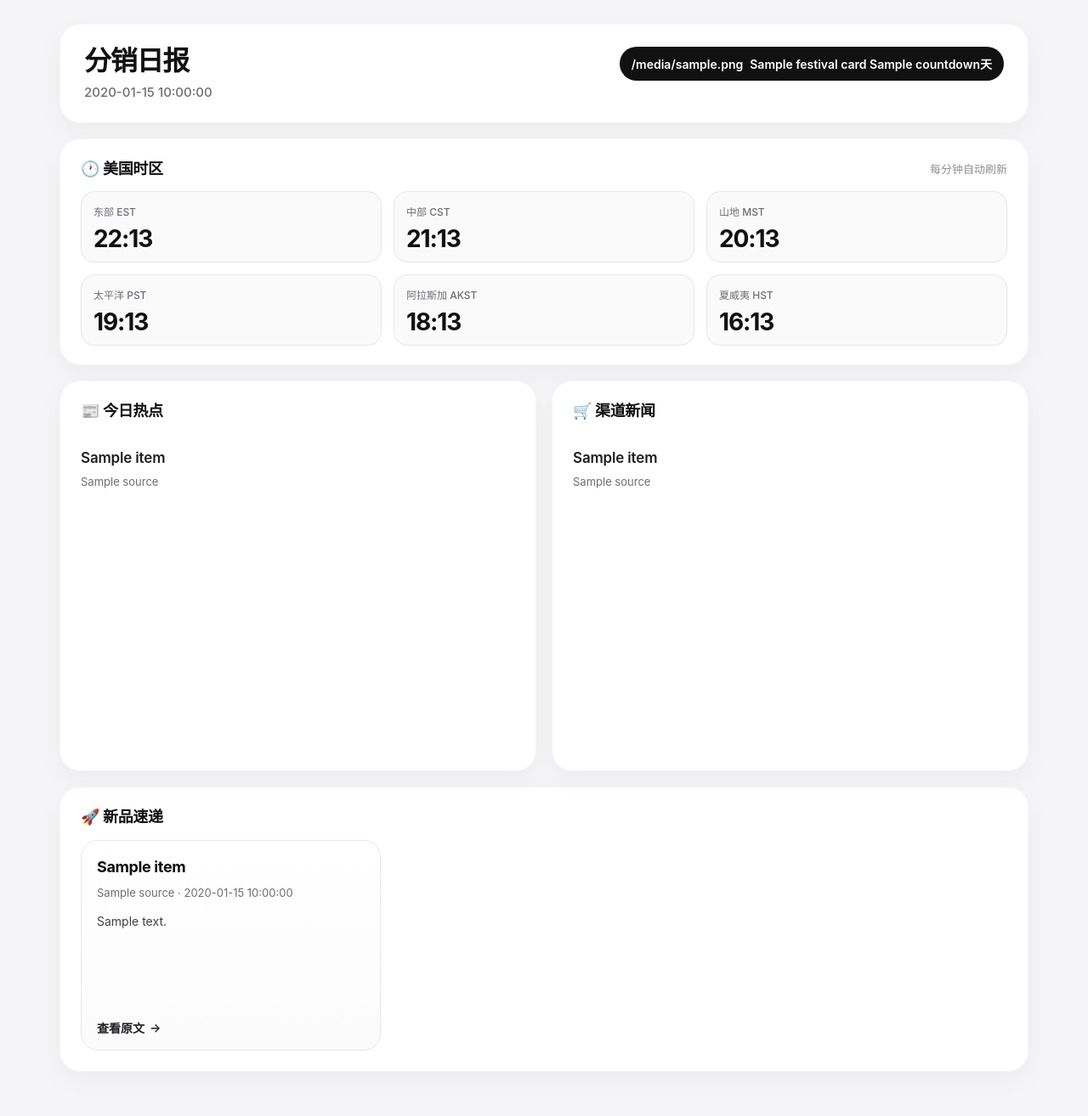
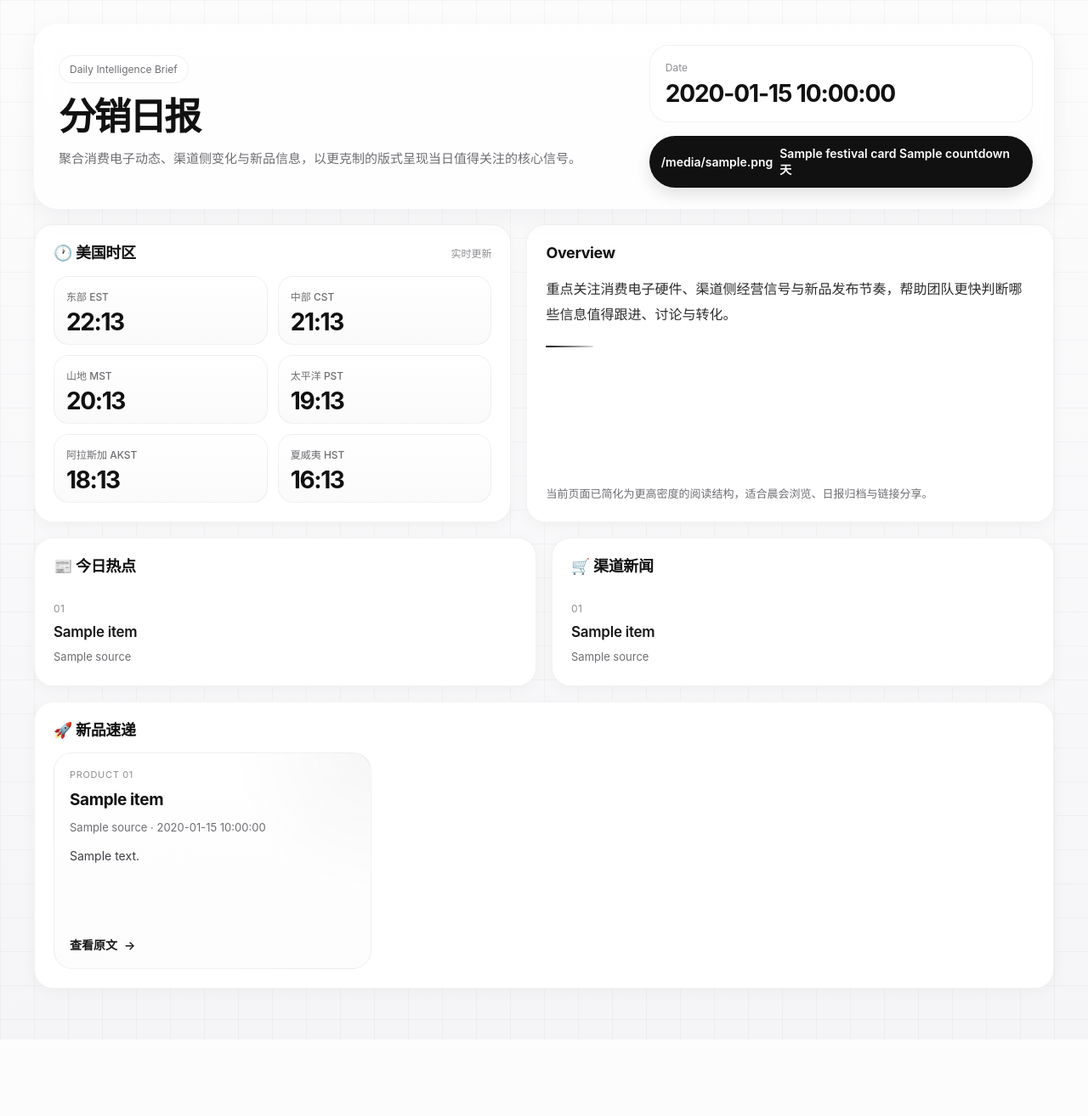
Before and after one commit to iven649/daily-report, a Python web app: template templates/index.html.j2 in a window 1280 px wide. Shown: the whole page at 85% size. After the commit the page ends 1224 px from the top, so only its background shows below. Run offline with Jinja, Linux system fonts and the light colour scheme; the template is opened without the code that fills it: most values are stand-ins (such as "Sample title", 1, 10 or a date in 2020).

Commit message:
Update index.html.j2

```diff
--- a/templates/index.html.j2
+++ b/templates/index.html.j2
@@ -7,20 +7,23 @@
   <style>
     :root {
       --bg: #f5f5f7;
-      --card: #ffffff;
+      --bg-2: #fafafa;
+      --card: rgba(255, 255, 255, 0.78);
+      --card-solid: #ffffff;
       --text: #111111;
       --muted: #6e6e73;
       --muted-2: #8e8e93;
-      --line: #e8e8ed;
-      --shadow: 0 10px 30px rgba(15, 23, 42, 0.04);
-      --radius-xl: 24px;
-      --radius-lg: 20px;
-      --radius-md: 16px;
-      --radius-sm: 12px;
-      --link: #1d1d1f;
+      --line: rgba(17, 17, 17, 0.08);
+      --line-soft: rgba(17, 17, 17, 0.05);
+      --shadow: 0 10px 30px rgba(15, 23, 42, 0.05);
+      --shadow-soft: 0 4px 18px rgba(15, 23, 42, 0.035);
+      --radius-2xl: 28px;
+      --radius-xl: 22px;
+      --radius-lg: 18px;
+      --radius-md: 14px;
+      --link: #161616;
       --link-hover: #4b5563;
-      --surface: #fafafa;
-      --surface-2: #f7f7f8;
+      --accent: #111111;
     }
 
     * {
@@ -30,8 +33,12 @@
     html, body {
       margin: 0;
       padding: 0;
-      background: var(--bg);
       color: var(--text);
+      background:
+        linear-gradient(to right, rgba(17,17,17,0.03) 1px, transparent 1px),
+        linear-gradient(to bottom, rgba(17,17,17,0.03) 1px, transparent 1px),
+        linear-gradient(180deg, #fcfcfd 0%, #f5f5f7 100%);
+      background-size: 40px 40px, 40px 40px, auto;
       font-family: -apple-system, BlinkMacSystemFont, "SF Pro Display", "Segoe UI",
         "PingFang SC", "Hiragino Sans GB", "Microsoft YaHei", Arial, sans-serif;
       -webkit-font-smoothing: antialiased;
@@ -44,78 +51,137 @@
     }
 
     .page {
-      max-width: 1180px;
+      max-width: 1240px;
       margin: 0 auto;
-      padding: 28px 20px 52px;
+      padding: 28px 20px 60px;
     }
 
-    .card {
+    .glass {
       background: var(--card);
-      border: 1px solid rgba(17, 17, 17, 0.04);
+      backdrop-filter: blur(16px);
+      -webkit-backdrop-filter: blur(16px);
+      border: 1px solid rgba(255, 255, 255, 0.65);
       box-shadow: var(--shadow);
+      border-radius: var(--radius-2xl);
+    }
+
+    .section-card {
+      background: var(--card-solid);
+      border: 1px solid var(--line-soft);
       border-radius: var(--radius-xl);
+      box-shadow: var(--shadow-soft);
     }
 
     .hero {
-      display: flex;
-      align-items: flex-start;
-      justify-content: space-between;
-      gap: 24px;
-      padding: 26px 28px;
+      display: grid;
+      grid-template-columns: 1.2fr 0.8fr;
+      gap: 22px;
+      padding: 24px;
+      margin-bottom: 18px;
+    }
+
+    .hero-main {
+      padding: 12px 8px 6px 4px;
+    }
+
+    .eyebrow {
+      display: inline-flex;
+      align-items: center;
+      gap: 8px;
+      padding: 8px 12px;
+      border-radius: 999px;
+      background: rgba(255,255,255,0.72);
+      border: 1px solid rgba(17,17,17,0.06);
+      font-size: 12px;
+      color: var(--muted);
       margin-bottom: 18px;
     }
 
     .hero-title {
       margin: 0;
-      font-size: 32px;
-      line-height: 1.05;
-      letter-spacing: -0.04em;
-      font-weight: 700;
+      font-size: 44px;
+      line-height: 0.98;
+      letter-spacing: -0.06em;
+      font-weight: 720;
     }
 
-    .hero-date {
-      margin-top: 10px;
+    .hero-sub {
+      margin-top: 14px;
+      max-width: 640px;
+      font-size: 15px;
+      line-height: 1.8;
       color: var(--muted);
-      font-size: 15px;
-      font-weight: 500;
     }
 
-    .festival-badges {
+    .hero-side {
+      display: flex;
+      flex-direction: column;
+      gap: 16px;
+      justify-content: space-between;
+    }
+
+    .date-card {
+      background: rgba(255,255,255,0.7);
+      border: 1px solid rgba(17,17,17,0.06);
+      border-radius: var(--radius-xl);
+      padding: 18px 18px 16px;
+    }
+
+    .date-label {
+      font-size: 12px;
+      color: var(--muted-2);
+      margin-bottom: 6px;
+    }
+
+    .date-value {
+      font-size: 28px;
+      font-weight: 700;
+      letter-spacing: -0.04em;
+    }
+
+    .festival-list {
       display: flex;
       flex-wrap: wrap;
       gap: 12px;
-      justify-content: flex-end;
     }
 
-    .festival-badge {
+    .festival-pill {
       display: inline-flex;
       align-items: center;
       gap: 8px;
-      padding: 10px 14px;
+      padding: 12px 14px;
       border-radius: 999px;
       background: #111111;
       color: #ffffff;
       font-size: 14px;
       font-weight: 600;
-      white-space: nowrap;
-      transition: transform 0.15s ease, opacity 0.15s ease;
+      box-shadow: 0 8px 18px rgba(17,17,17,0.12);
+      transition: transform 0.16s ease, opacity 0.16s ease;
     }
 
-    .festival-badge:hover {
+    .festival-pill:hover {
       transform: translateY(-1px);
-      opacity: 0.94;
+      opacity: 0.95;
+    }
+
+    .dashboard-row {
+      display: grid;
+      grid-template-columns: 0.95fr 1.05fr;
+      gap: 18px;
+      margin-bottom: 18px;
+      align-items: start;
     }
 
     .timezone-card {
-      padding: 24px 24px 22px;
-      margin-bottom: 18px;
+      padding: 22px;
+      min-height: 100%;
     }
 
-    .section-header {
+    .section-head {
       display: flex;
       align-items: center;
       justify-content: space-between;
-      gap: 12px;
+      gap: 10px;
       margin-bottom: 16px;
     }
 
@@ -127,41 +193,69 @@
       font-weight: 700;
     }
 
-    .section-note {
+    .section-meta {
+      font-size: 12px;
       color: var(--muted-2);
-      font-size: 13px;
     }
 
     .timezone-grid {
       display: grid;
-      grid-template-columns: repeat(3, 1fr);
-      gap: 14px;
+      grid-template-columns: 1fr 1fr;
+      gap: 12px;
     }
 
     .timezone-item {
-      background: var(--surface);
-      border: 1px solid var(--line);
-      border-radius: var(--radius-md);
+      background: linear-gradient(180deg, #ffffff 0%, #fafafa 100%);
+      border: 1px solid var(--line-soft);
+      border-radius: var(--radius-lg);
       padding: 14px 14px 12px;
-      min-height: 84px;
     }
 
     .timezone-label {
       font-size: 12px;
       color: var(--muted);
-      margin-bottom: 10px;
+      margin-bottom: 8px;
       font-weight: 500;
     }
 
     .timezone-value {
       font-size: 28px;
       line-height: 1;
-      letter-spacing: -0.04em;
-      font-weight: 700;
-      color: var(--text);
+      font-weight: 720;
+      letter-spacing: -0.05em;
     }
 
-    .news-layout {
+    .intro-card {
+      padding: 22px;
+      min-height: 100%;
+      display: flex;
+      flex-direction: column;
+      justify-content: space-between;
+    }
+
+    .intro-text {
+      margin: 0;
+      font-size: 16px;
+      line-height: 1.9;
+      color: #2c2c2e;
+      max-width: 560px;
+    }
+
+    .intro-divider {
+      width: 56px;
+      height: 2px;
+      background: linear-gradient(90deg, #111111 0%, rgba(17,17,17,0.15) 100%);
+      border-radius: 999px;
+      margin: 22px 0 18px;
+    }
+
+    .intro-note {
+      font-size: 13px;
+      color: var(--muted);
+      line-height: 1.7;
+    }
+
+    .news-grid {
       display: grid;
       grid-template-columns: 1fr 1fr;
       gap: 18px;
@@ -169,8 +263,7 @@
     }
 
     .news-card {
-      padding: 24px 24px 8px;
-      min-height: 460px;
+      padding: 22px 22px 10px;
     }
 
     .news-list {
@@ -180,41 +273,42 @@
 
     .news-item {
       padding: 16px 0;
-      border-bottom: 1px solid var(--line);
+      border-bottom: 1px solid var(--line-soft);
     }
 
     .news-item:last-child {
       border-bottom: none;
     }
 
+    .news-index {
+      font-size: 12px;
+      color: var(--muted-2);
+      margin-bottom: 8px;
+      letter-spacing: 0.04em;
+    }
+
     .news-title {
       display: inline-block;
       font-size: 17px;
-      line-height: 1.45;
-      letter-spacing: -0.01em;
-      font-weight: 600;
+      line-height: 1.5;
+      letter-spacing: -0.015em;
+      font-weight: 620;
       color: var(--link);
       transition: color 0.15s ease;
-      margin-bottom: 8px;
+      margin-bottom: 7px;
     }
 
     .news-title:hover {
       color: var(--link-hover);
     }
 
-    .news-meta {
+    .news-source {
       font-size: 13px;
       color: var(--muted);
     }
 
-    .empty-text {
-      color: var(--muted);
-      font-size: 14px;
-      padding: 12px 0 18px;
-    }
-
     .products-card {
-      padding: 24px;
+      padding: 22px;
     }
 
     .products-grid {
@@ -226,27 +320,36 @@
     .product-card {
       display: flex;
       flex-direction: column;
-      min-height: 248px;
-      padding: 18px 18px 16px;
-      border-radius: var(--radius-lg);
-      background: linear-gradient(180deg, #ffffff 0%, #fbfbfc 100%);
-      border: 1px solid var(--line);
+      min-height: 255px;
+      padding: 18px;
+      border-radius: var(--radius-xl);
+      border: 1px solid var(--line-soft);
+      background:
+        radial-gradient(circle at top right, rgba(17,17,17,0.035) 0%, transparent 36%),
+        linear-gradient(180deg, #ffffff 0%, #fcfcfc 100%);
       transition: transform 0.16s ease, box-shadow 0.16s ease, border-color 0.16s ease;
     }
 
     .product-card:hover {
       transform: translateY(-2px);
-      box-shadow: 0 14px 30px rgba(15, 23, 42, 0.05);
-      border-color: #e3e3e8;
+      box-shadow: 0 16px 30px rgba(15, 23, 42, 0.055);
+      border-color: rgba(17,17,17,0.08);
+    }
+
+    .product-kicker {
+      font-size: 11px;
+      letter-spacing: 0.06em;
+      color: var(--muted-2);
+      margin-bottom: 10px;
+      text-transform: uppercase;
     }
 
     .product-title {
-      font-size: 18px;
+      font-size: 19px;
       line-height: 1.42;
       letter-spacing: -0.02em;
       font-weight: 700;
       margin-bottom: 10px;
-      color: var(--text);
     }
 
     .product-meta {
@@ -258,7 +361,7 @@
     .product-summary {
       flex: 1;
       font-size: 14px;
-      line-height: 1.68;
+      line-height: 1.72;
       color: #3f3f46;
       margin-bottom: 18px;
     }
@@ -266,7 +369,7 @@
     .product-link {
       display: inline-flex;
       align-items: center;
-      gap: 6px;
+      gap: 8px;
       font-size: 14px;
       font-weight: 600;
       color: var(--link);
@@ -340,27 +447,40 @@
   <div class="page">
 
     <!-- 顶部 -->
-    <div class="card hero">
-      <div>
+    <div class="glass hero">
+      <div class="hero-main">
+        <div class="eyebrow">
+          <span>Daily Intelligence Brief</span>
+        </div>
         <h1 class="hero-title">分销日报</h1>
-        <div class="hero-date">{{ date }}</div>
+        <div class="hero-sub">
+          聚合消费电子动态、渠道侧变化与新品信息，以更克制的版式呈现当日值得关注的核心信号。
+        </div>
       </div>
 
-      <div class="festival-badges">
+      <div class="hero-side">
+        <div class="date-card">
+          <div class="date-label">Date</div>
+          <div class="date-value">{{ date }}</div>
+        </div>
+
+        <div class="festival-list">
           {% for f in festival_cards %}
-        <a class="festival-badge" href="{{ f.slug }}.html">
+          <a class="festival-pill" href="{{ f.slug }}.html">
             <span>{{ f.icon }}</span>
             <span>{{ f.name }} {{ f.countdown }}天</span>
           </a>
           {% endfor %}
         </div>
       </div>
+    </div>
 
-    <!-- 美国时区 -->
-    <div class="card timezone-card">
-      <div class="section-header">
+    <!-- 顶部辅助区 -->
+    <div class="dashboard-row">
+      <div class="section-card timezone-card">
+        <div class="section-head">
           <h2 class="section-title">🕐 美国时区</h2>
-        <div class="section-note">每分钟自动刷新</div>
+          <div class="section-meta">实时更新</div>
         </div>
 
         <div class="timezone-grid">
@@ -391,10 +511,26 @@
         </div>
       </div>
 
+      <div class="section-card intro-card">
+        <div>
+          <div class="section-head">
+            <h2 class="section-title">Overview</h2>
+          </div>
+          <p class="intro-text">
+            重点关注消费电子硬件、渠道侧经营信号与新品发布节奏，帮助团队更快判断哪些信息值得跟进、讨论与转化。
+          </p>
+          <div class="intro-divider"></div>
+        </div>
+        <div class="intro-note">
+          当前页面已简化为更高密度的阅读结构，适合晨会浏览、日报归档与链接分享。
+        </div>
+      </div>
+    </div>
+
     <!-- 新闻 -->
-    <div class="news-layout">
-      <div class="card news-card">
-        <div class="section-header">
+    <div class="news-grid">
+      <div class="section-card news-card">
+        <div class="section-head">
           <h2 class="section-title">📰 今日热点</h2>
         </div>
 
@@ -402,10 +538,11 @@
           {% if consumer_electronics %}
             {% for item in consumer_electronics %}
             <div class="news-item">
+              <div class="news-index">{{ "%02d" % loop.index }}</div>
               <a class="news-title" href="{{ item.url }}" target="_blank" rel="noreferrer">
                 {{ item.display_title or item.title }}
               </a>
-              <div class="news-meta">{{ item.source }}</div>
+              <div class="news-source">{{ item.source }}</div>
             </div>
             {% endfor %}
           {% else %}
@@ -414,8 +551,8 @@
         </div>
       </div>
 
-      <div class="card news-card">
-        <div class="section-header">
+      <div class="section-card news-card">
+        <div class="section-head">
           <h2 class="section-title">🛒 渠道新闻</h2>
         </div>
 
@@ -423,10 +560,11 @@
           {% if channel_news %}
             {% for item in channel_news %}
             <div class="news-item">
+              <div class="news-index">{{ "%02d" % loop.index }}</div>
               <a class="news-title" href="{{ item.url }}" target="_blank" rel="noreferrer">
                 {{ item.display_title or item.title }}
               </a>
-              <div class="news-meta">{{ item.source }}</div>
+              <div class="news-source">{{ item.source }}</div>
             </div>
             {% endfor %}
           {% else %}
@@ -437,8 +575,8 @@
     </div>
 
     <!-- 新品速递 -->
-    <div class="card products-card">
-      <div class="section-header">
+    <div class="section-card products-card">
+      <div class="section-head">
         <h2 class="section-title">🚀 新品速递</h2>
       </div>
 
@@ -446,6 +584,8 @@
         {% if products %}
           {% for item in products %}
           <div class="product-card">
+            <div class="product-kicker">Product {{ "%02d" % loop.index }}</div>
+
             <div class="product-title">
               {{ item.display_title or item.name }}
             </div>
@@ -492,7 +632,9 @@
         if (hour < 0) hour += 24;
         if (hour >= 24) hour -= 24;
 
-        document.getElementById(id).textContent = `${hour}:${minute}`;
+        const text = `${hour}:${minute}`;
+        const el = document.getElementById(id);
+        if (el) el.textContent = text;
       });
     }
 
```
Also changed, not shown: other parts of templates/index.html.j2 (+26 -22 lines). Lines whose indentation alone changed are shown as unchanged.
